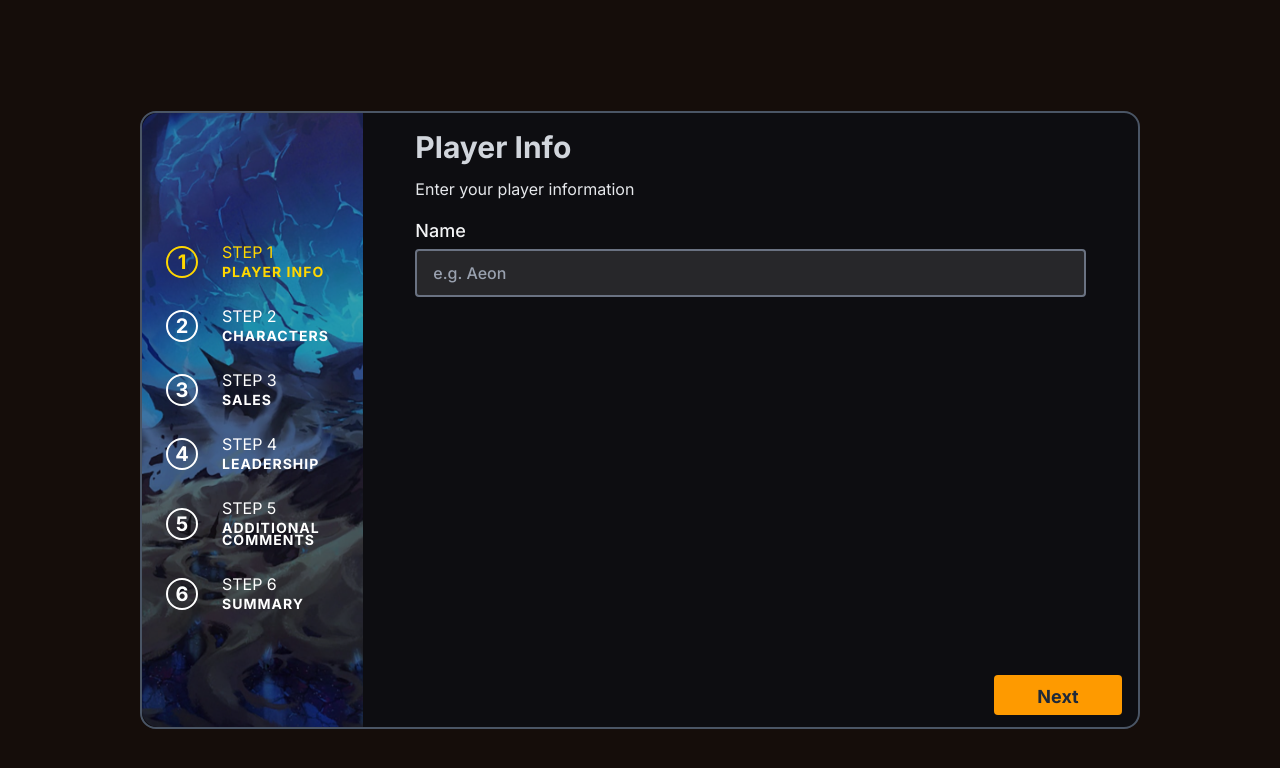
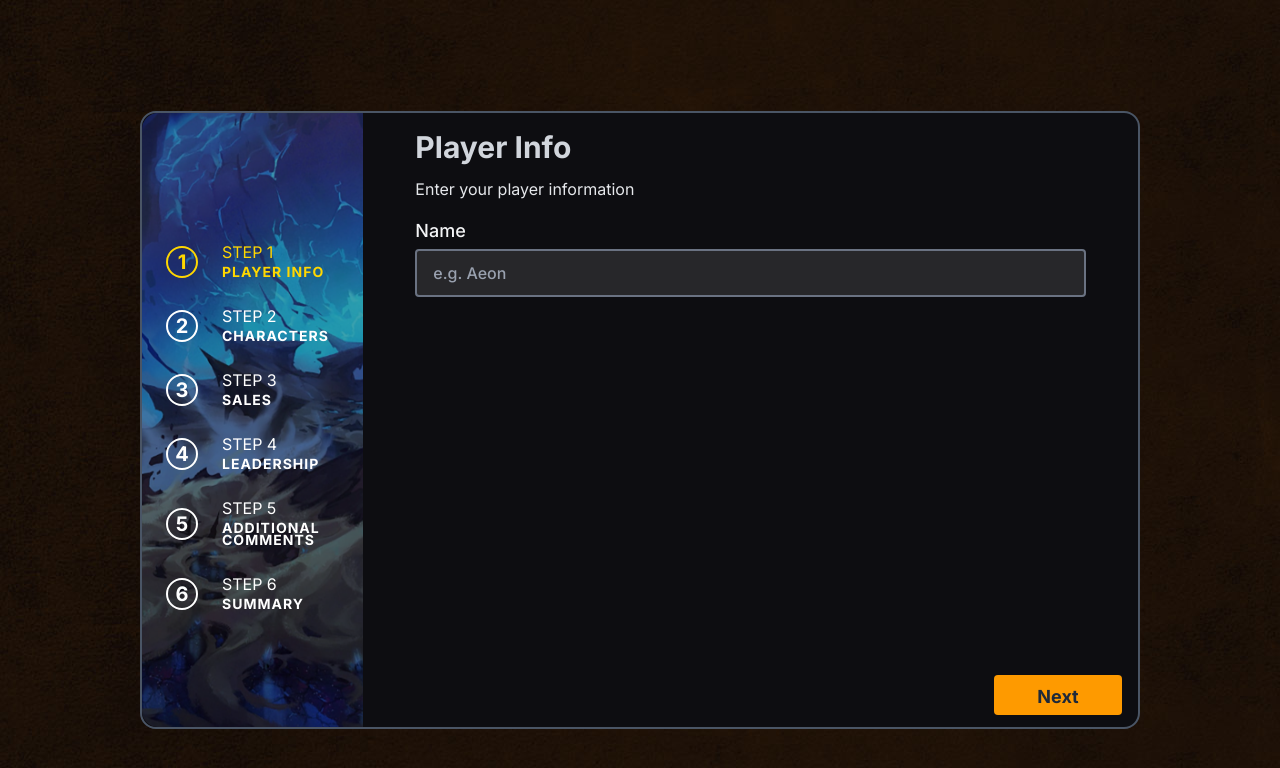
Before and after one commit to Aeon234/BestRapperAlive, a Next.js app: page / in a window 1280 px wide. Shown: the top 768 px of the page. Built offline with nearby package versions, Linux system fonts and the light colour scheme.

Commit message:
Update page.tsx

```diff
--- a/src/app/page.tsx
+++ b/src/app/page.tsx
@@ -5,7 +5,10 @@ import bg from "../../public/bg-leather.jpg";
 export default function Home() {
   return (
     // <div className="h-screen w-full">
-    <main className={`h-screen w-full grid place-items-center bg-[${bg}]`}>
+    <main
+      className="h-screen w-full grid place-items-center b"
+      style={{ backgroundImage: `url(${bg.src})` }}
+    >
       <Form />
     </main>
     // </div>
```
